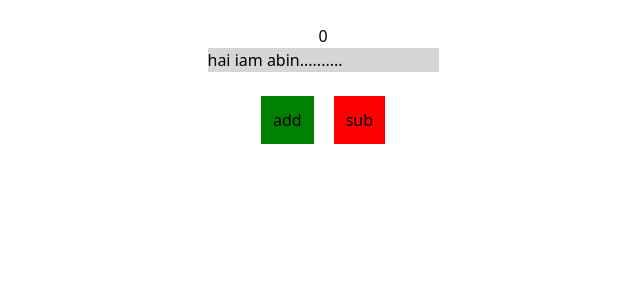
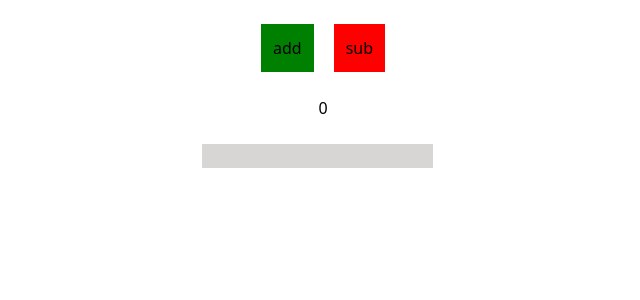
Before and after one commit to AbinAntony8888/add-sub-sample, a React (Create React App) app: page / in a window 1280 px wide. Shown: the top 300 px of the page, without its empty margins (317-957 px from the left). Built offline with nearby package versions, Linux system fonts and the light colour scheme.

Commit message:
add new file UserInput and some modification

```diff
--- a/src/App.tsx
+++ b/src/App.tsx
@@ -1,5 +1,5 @@
 import React, { useState } from 'react';
-import logo from './logo.svg';
+// import logo from './logo.svg';
 import './App.css';
 import Result from './components/Result';
 import Buttons from './components/Buttons';
@@ -14,10 +14,12 @@ function App() {
   }
   return (
     <div className="App">
+       <br />
+     <Buttons add={addNumber} sub={subNumber}/>
       <br />
      <Result outPut={count}/>
      <br />
-     <Buttons add={addNumber} sub={subNumber}/>
+
     </div>
   );
 
--- a/src/components/Result.tsx
+++ b/src/components/Result.tsx
@@ -9,7 +9,7 @@ function Result({ outPut }: Reslt) {
       <div>
         <h1>{outPut}</h1>
       </div>
-      <UserInput/>
+      <UserInput item={""} index={0}/>
     </div>
   );
 }
--- a/src/components/UserInput.tsx
+++ b/src/components/UserInput.tsx
@@ -1,17 +1,42 @@
-import React, { useState } from 'react'
-// type InputTyp={
-//     value:any
-// }
-export default function UserInput() {
-    const[input,setInput]=useState("iuio")
-    let newNum=({event}:{event:any})=>{
-        setInput(event.target.value)
-    }
+import React, { ChangeEvent, useState } from "react";
+type InputTyp = {
+  item: string,
+  index:number;
+};
+export default function UserInput({item,index}:InputTyp) {
+  const [input, setInput] = useState<string>("");
+  const [inputArray, setInputArray] = useState<string[]>([]);
+
+  // const handleChange=(event: ChangeEvent<HTMLInputElement>): void =>{
+  const handleChange = (event: any): void => {
+    setInput(event.target.value);
+  };
+  // const handleSubmit=(event:  React.FormEvent<HTMLFormElement>):void=>{
+  const handleSubmit = (event: any): void => {
+    event.preventDefault();
+    setInputArray([...inputArray, input]);
+    setInput("");
+  };
+
   return (
     <div>
-        <form action="">
-      <input className='bg-[#d8d5d5] border-' type="text" defaultValue={"hai iam abin.........."}/>
+      <form action="" onSubmit={handleSubmit}>
+        <br />
+        <input
+          className="bg-[#d8d5d5] mr-3"
+          type="text"
+          value={input}
+          onChange={handleChange}
+        />
       </form>
+
+      <ol>
+        {inputArray.map((item, index) => (
+          <li
+           key={index}>{item}
+           </li>
+        ))}
+      </ol>
     </div>
-  )
+  );
 }
```
